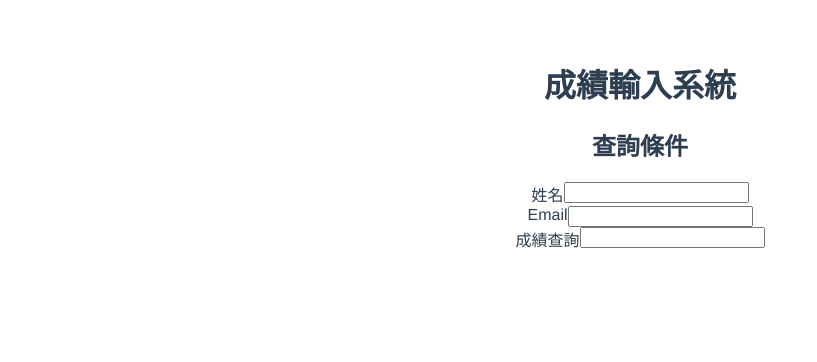
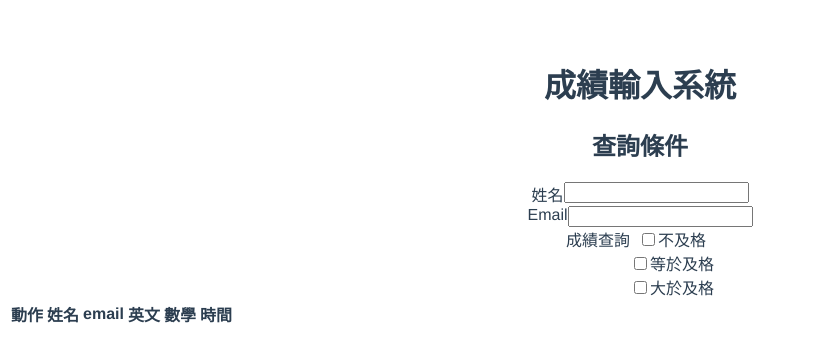
Before and after one commit to katelove/athenaexam, a Vue app: page / in a window 1280 px wide. Shown: the top 362 px of the page, without its empty margins (0-817 px from the left). Built offline with nearby package versions, Linux system fonts and the light colour scheme.

Commit message:
子componet

```diff
--- a/src/components/GradesSystem.vue
+++ b/src/components/GradesSystem.vue
@@ -27,29 +27,42 @@
           <div class="row detail-search-line">
             <div class="col-sm-6 col-md-6 col-lg-4 col-xl-4">成績查詢</div>
             <div class="col-sm-6 col-md-6 col-lg-8 col-xl-8">
-              <input type="text" />
+                <b-form-checkbox-group
+               id="radio-group-1"
+               v-model="selected"
+               class="mb-3"
+               :options="gradesOptions"
+               name="flavour-1">
+                <!-- <p style="color:red">{{errors[0]}}</p> -->
+                </b-form-checkbox-group>
             </div>
           </div>
         </div>
       </div>
     </div>
     <div class="row">
-      <div class="col-sm-12 col-md-12 col-lg-12 col-xl-12"></div>
+      <div class="col-sm-12 col-md-12 col-lg-12 col-xl-12">
+        <TableGrades></TableGrades>
+      </div>
     </div>
   </div>
 </template>
 
 <script>
+import TableGrades from './TableGrades.vue'
 export default {
   data () {
     return {
       selected: [],
-      options: [
+      gradesOptions: [
         { text: '不及格', value: '及格' },
         { text: '等於及格', value: '等於及格' },
         { text: '大於及格', value: '大於及格' }
       ]
     }
+  },
+  components: {
+    TableGrades
   }
 }
 </script>
--- a/src/components/TableGrades.vue
+++ b/src/components/TableGrades.vue
@@ -1,5 +1,21 @@
 <template>
-  <div class="container">
-    <div class="row"></div>
-  </div>
+<div>
+  <table>
+    <thead>
+      <tr>
+        <th v-for='(item,index) in titleList' :key="index">{{item}}</th>
+      </tr>
+    </thead>
+  </table>
+</div>
 </template>
+
+<script>
+export default {
+  data () {
+    return {
+      titleList: ['動作', '姓名', 'email', '英文', '數學', '時間']
+    }
+  }
+}
+</script>
```
